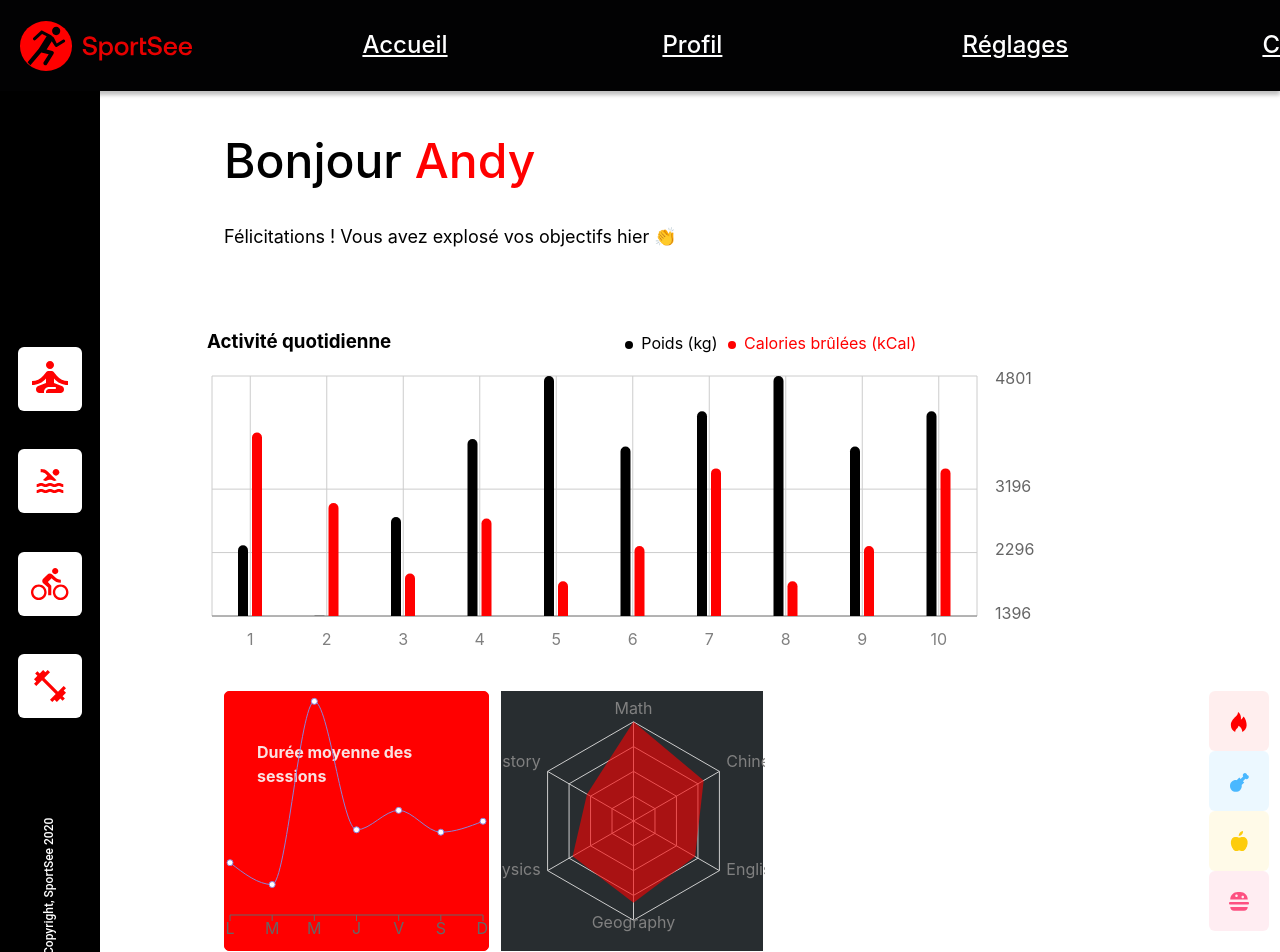
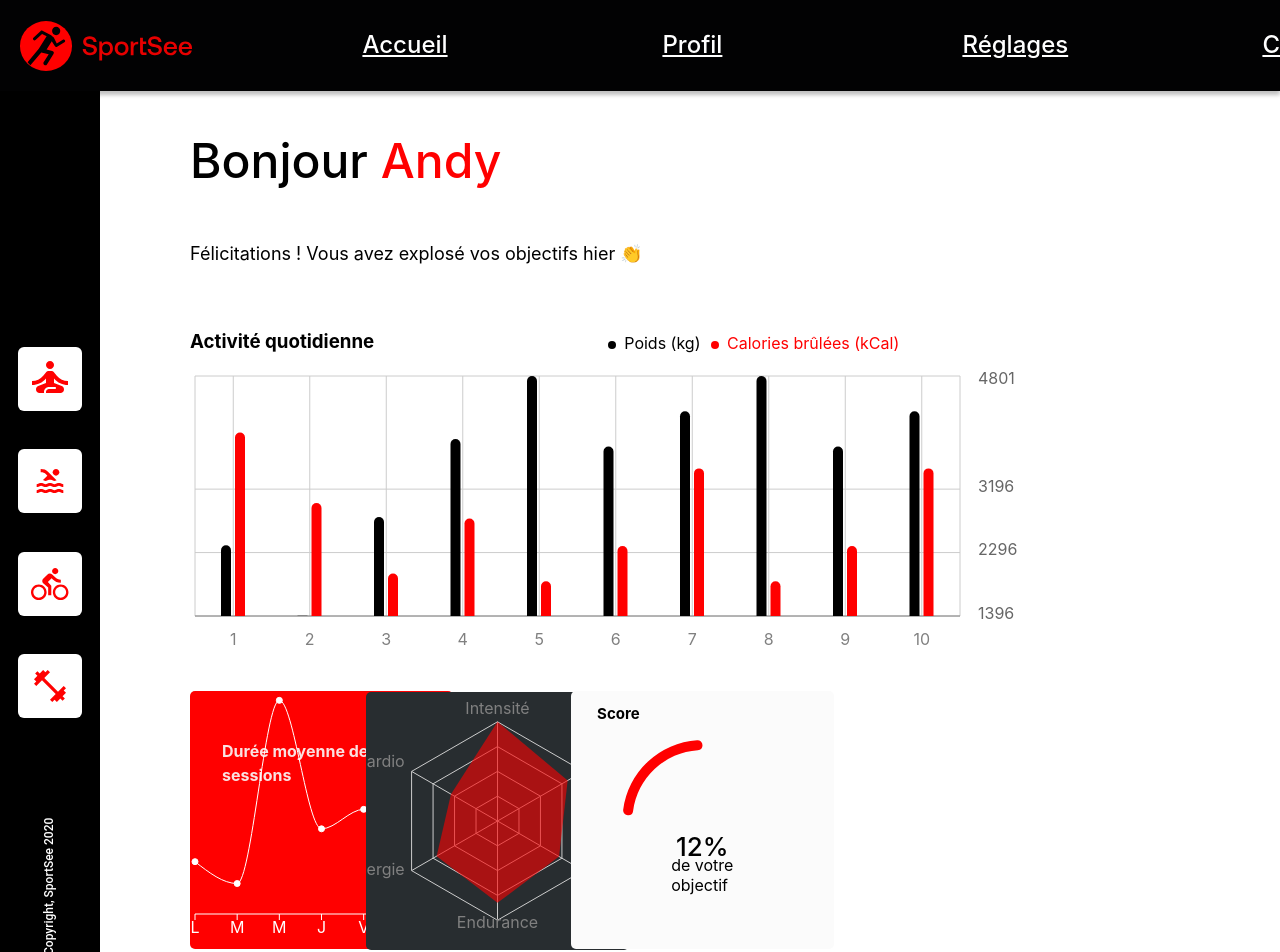
Before and after one commit to AndyRama/AndyRamaroson_12_25112021, a React (Create React App) app in the folder sportsee/Client/: page / in a window 1280 px wide. Shown: the top 952 px of the page. Built offline with nearby package versions, Linux system fonts and the light colour scheme.

Commit message:
[fix] clean code for chart and add chart score

```diff
--- a/sportsee/Client/src/components/User/LineChart/LineChart.js
+++ b/sportsee/Client/src/components/User/LineChart.js
@@ -53,12 +53,12 @@ function Moyenne() {
       // }}
     >
 
-      <XAxis dataKey="name" />
+      <XAxis dataKey="name"  stroke="#FFFFFF" />
       <Line
         type="monotone"
         dataKey="pv"
-        stroke="#8884d8"
-        activeDot={{ r: 8 }}
+        stroke="#FFFFFF"
+        activeDot={{ r: 8}}
       />
     </LineChart>
   );
--- /dev/null
+++ b/sportsee/Client/src/components/User/PieComp.js
@@ -0,0 +1,58 @@
+import React from "react";
+import { ResponsiveContainer, PieChart, Pie, Cell } from 'recharts';
+
+const data01 = [
+  {
+    "name": "Group A",
+    "value": 400
+  },
+  {
+    "name": "Group B",
+    "value": 300
+  },
+  {
+    "name": "Group C",
+    "value": 300
+  },
+  {
+    "name": "Group D",
+    "value": 200
+  },
+  {
+    "name": "Group E",
+    "value": 278
+  },
+  {
+    "name": "Group F",
+    "value": 189
+  }
+];
+
+ function PieComponent() {
+  return (
+    <div className="score">
+      <h2 className="score-title">Score</h2>
+      <p className="score-result">12%</p>
+      <p className="score-comment">de votre <br />objectif</p>
+        <ResponsiveContainer className="responsive-container">
+          <PieChart width={730} height={250}>
+            <Pie
+              data={data01}
+              dataKey="value"
+              innerRadius={70}
+              outerRadius={80}
+              startAngle={90} // centre haut
+              endAngle={450} // 360° + 90°
+              fill="transparent"
+              stroke="transparent"
+              animationDuration={700}
+            >
+              <Cell fill="red" cornerRadius={50} />
+            </Pie>
+          </PieChart>
+        </ResponsiveContainer>
+    </div>
+  );
+}
+
+export default PieComponent;
--- a/sportsee/Client/src/components/User/RadarChart/RadarChart.js
+++ b/sportsee/Client/src/components/User/RadarChart.js
@@ -3,37 +3,37 @@ import {  Radar,  RadarChart,  PolarGrid,  PolarAngleAxis } from "recharts";
 
 const data = [
   {
-    subject: "Math",
+    subject: "Intensité",
     A: 120,
     B: 110,
     fullMark: 150
   },
   {
-    subject: "Chinese",
+    subject: "Vitesse",
     A: 98,
     B: 130,
     fullMark: 150
   },
   {
-    subject: "English",
+    subject: "Force",
     A: 86,
     B: 130,
     fullMark: 150
   },
   {
-    subject: "Geography",
+    subject: "Endurance",
     A: 99,
     B: 100,
     fullMark: 150
   },
   {
-    subject: "Physics",
+    subject: "Energie",
     A: 85,
     B: 90,
     fullMark: 150
   },
   {
-    subject: "History",
+    subject: "Cardio",
     A: 65,
     B: 85,
     fullMark: 150
@@ -49,10 +49,11 @@ export default function Layout() {
       width={263}
       height={258}
       data={data}
-    >
+      >
       <PolarGrid />
       <PolarAngleAxis dataKey="subject" />
       <Radar
+
         name="Mike"
         dataKey="A"
         // stroke="#8884d8"
--- a/sportsee/Client/src/components/User/UserName/UserName.scss
+++ b/sportsee/Client/src/components/User/UserName/UserName.scss
@@ -1,7 +1,7 @@
 h1 {
   font-size: 48px;
   position: absolute;
-  left: 107px;
+  left: 80px;
   right: 10.35%;
   top: 0%;
   bottom: 73.03%;
@@ -14,8 +14,8 @@ h1 {
 
 h2 {
   position: absolute;
-  left: 107px;
-  top: 20%;
+  left: 80px;
+  top: 16%;
   font-style: normal;
   font-weight: 400;
   font-size: 18px;
--- a/sportsee/Client/src/pages/Home.js
+++ b/sportsee/Client/src/pages/Home.js
@@ -1,8 +1,9 @@
 import "./Home.scss";
 
-import BarChart from "../components/User/BarChart/Bar.Chart";
-import LineChart from "../components/User/LineChart/LineChart";
-import RadarChart from "../components/User/RadarChart/RadarChart";
+import BarChart from "../components/User/Bar.Chart";
+import LineChart from "../components/User/LineChart";
+import RadarChart from "../components/User/RadarChart";
+import PieComp from "../components/User/PieComp";
 
 import IconCalories from "../components/UI/Icons/IconCalories";
 import IconProtein from "../components/UI/Icons/IconProtein";
@@ -29,12 +30,16 @@ function Home() {
         <RadarChart />
       </div>
 
-      <div className="Icon-wrapper">
+      <div className="Chart-wrapper--score">
+        <PieComp />
+      </div>
+
+      {/* <div className="Icon-wrapper">
         <IconCalories />
         <IconProtein />
         <IconCarbs />
         <IconLipides />
-      </div>
+      </div> */}
 
     </section>
   );
--- a/sportsee/Client/src/pages/Home.scss
+++ b/sportsee/Client/src/pages/Home.scss
@@ -1,67 +1,97 @@
 section {
-  transform: translate(117px);
+  transform: translate(110px);
 }
 
 .weight {
   width: 815px;
   padding-top: 220px;
-  // top: 0%;
   position: relative;
-  left: 90px;
+  left: 80px;
 }
 
 .Chart-wrapper {
   width: auto;
-  margin-left: 107px;
+  margin-left: 80px;
   display: flex;
   justify-content: space-around;
   position: absolute;
-  border: 1px solid red;
   background-color: red;
   border-radius: 5px;
 
   &--Radar {
-    border: 1px solid #282D30;
     background-color: #282D30;
-    width: 260px;
+    width: 263px;
     height: 258px;
     position: absolute;
-    top: 100%;
-    left: 30%;
+    border-radius: 5px;
+    top: 70%;
+    left: 20%;
   }
 }
 
 .Icon-wrapper {
-  // background-color: red;
   display: flex;
   flex-direction: column;
   position: fixed;
   // top: 50%;
   right: 10%;
-
 }
-
-
-
 
 /* AVERAGE SESSIONS */
 .average-sessions {
   position: relative;
   width: 30%;
   height: 300px;
-  margin-top: 2rem;
-  background: var(--primary);
-  border-radius: var(--border-radius);
-  padding: 1rem;
+  margin-top: 32px;
+  background:#E60000;
+  border-radius: 5px;
+  padding: 16px;
 }
 
 .average-sessions--title {
   position: absolute;
-  top: 2rem;
-  left: 2rem;
-  right: 2rem;
-  line-height: 1.5rem;
+  top: 32px;
+  left: 32px;
+  right: 32px;
+  line-height: 24px;
   font-size: medium;
   font-weight: bold;
   color: rgba(250, 250, 250, 0.9);
 }
+
+
+/* SCORE */
+.score {
+  position: relative;
+  width: 263px;
+  height: 258px;
+  background: #FBFBFB;
+  border-radius: 5px;
+  bottom: 1%;
+  left: 36%;
+}
+
+.score-title {
+  position: absolute;
+  top: 0%;
+  left: 10%;
+  font-size: 15px;
+  font-weight: bold;
+}
+
+.score-result{
+  position: absolute;
+  top: 50%;
+  left: 50%;
+  transform: translate(-50%, -50%);
+  font-size: 26px;
+  font-weight: 500;
+}
+
+.score-comment {
+  position: absolute;
+  top: 65%;
+  left: 50%;
+  transform: translate(-50%, -50%);
+  font-size: 16px;
+}
```
Also changed, not shown: sportsee/Client/src/components/User/Bar.Chart.js (renamed from sportsee/Client/src/components/User/BarChart/Bar.Chart.js).
